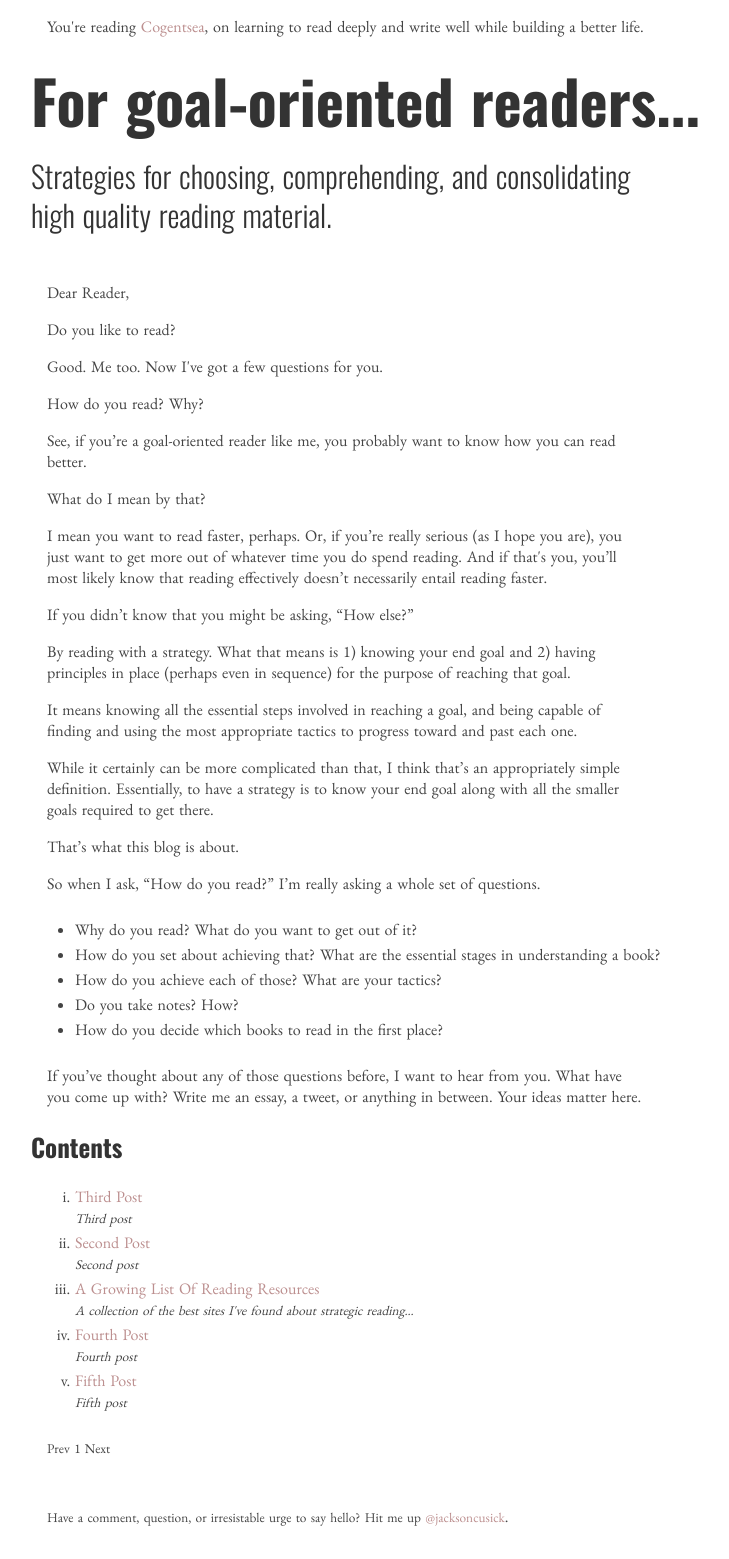
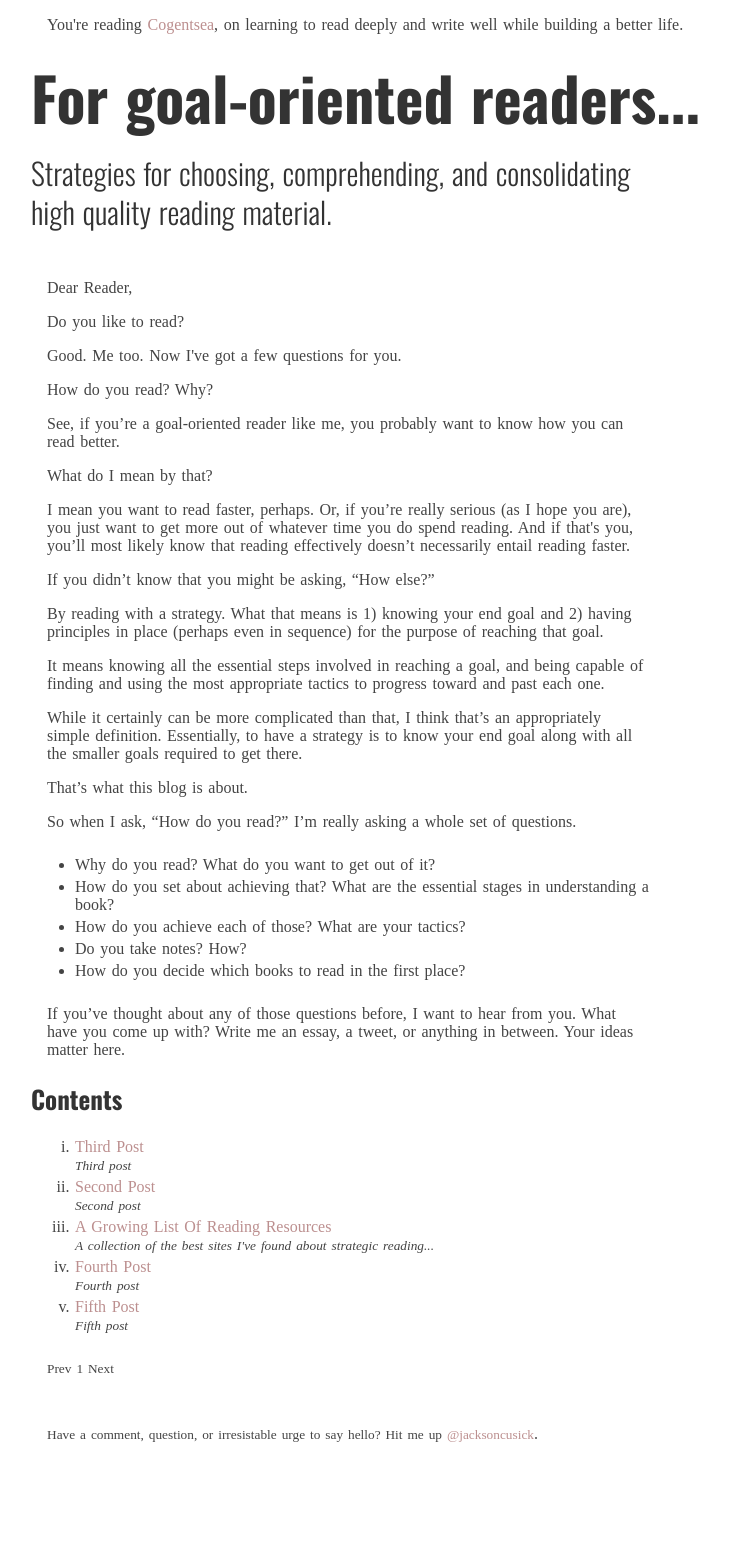
Before and after one commit to jacksoncusick/cogentsea, a Jekyll site: the page built from index.html, in a window 1280 px wide. Shown: the whole page, without its empty margins (259-988 px from the left). Built offline with Jekyll 4.4.1, drawn with Linux system fonts in a browser that asks for light colours; some web fonts are replaced; the list of posts is cut into pages by our own code; after the commit the page ends 1475 px from its top, so only the background shows below that.

Commit message:
Updated og_main.css

```diff
--- a/stylesheets/og_main.css
+++ b/stylesheets/og_main.css
@@ -1,6 +1,6 @@
 /* typography */
 
-@import url(http://fonts.googleapis.com/css?family=EB+Garamond);
+@import url(http://fonts.googleapis.com/css?family=Volkhov:400,400italic,700,700italic);
 
 @import url(http://fonts.googleapis.com/css?family=Oswald:400,700,300);
 
@@ -63,7 +63,7 @@
 
 p, ul, ol {
 	max-width: 600px;
-	font-family: 'EB Garamond', serif;
+	font-family: 'Volkhov', serif;
 	font-size: 16px;
 	margin: 1.556em 0;
 	color: #444444;
```
